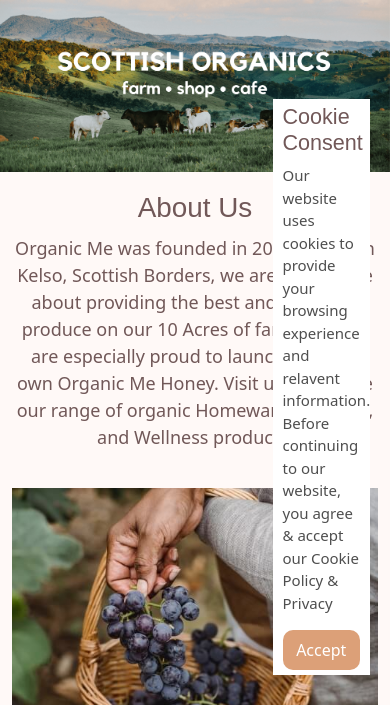
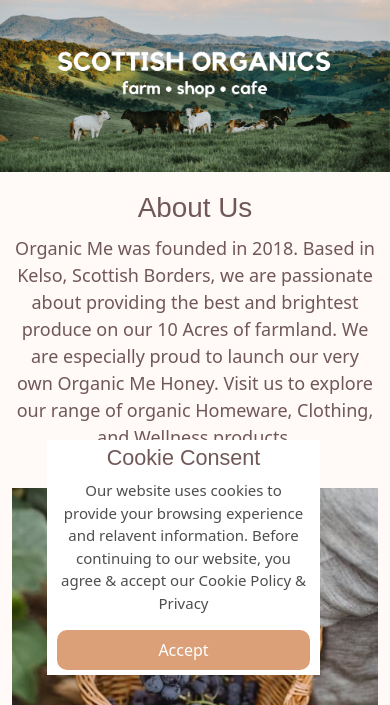
Before and after one commit to ajayyne/OrganicMe, a plain HTML site: page index.html in a window 390 px wide. Shown: the part 139-844 px from the top of the page. Drawn offline with nearby package versions, Linux system fonts and the light colour scheme; a web font is replaced by a local one.

Commit message:
fixed width of cookie container when screen re-sizes

```diff
--- a/css/main.css
+++ b/css/main.css
@@ -181,11 +181,7 @@
   text-align: center;
 }
 
-.cookie-container {
-  display: flex;
-  flex-direction: row;
-  align-items: end;
-}
+
 
 
 /*links*/
@@ -407,6 +403,13 @@
 }
 
 /*Cookie consent*/
+
+.cookie-container {
+  display: flex;
+  flex-direction: row;
+  align-items: end;
+}
+
 #cookiePopup {
   background: white;
   width: 25%;
@@ -586,6 +589,11 @@
   .fb-logo, .yt-logo, .ig-logo {
     margin-bottom: 20px;
   }
+  #cookiePopup {
+    width: 70%;
+    text-align: center;
+    right: 70px;
+  }
 }
 
 @media screen and (max-width: 768px) {
```
Also changed, not shown: index.html (+3 -3 lines).
